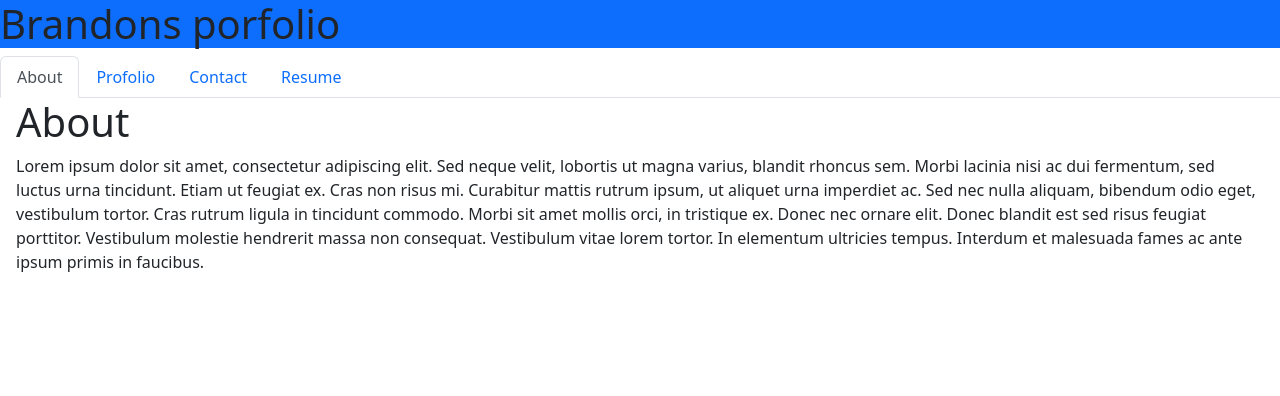
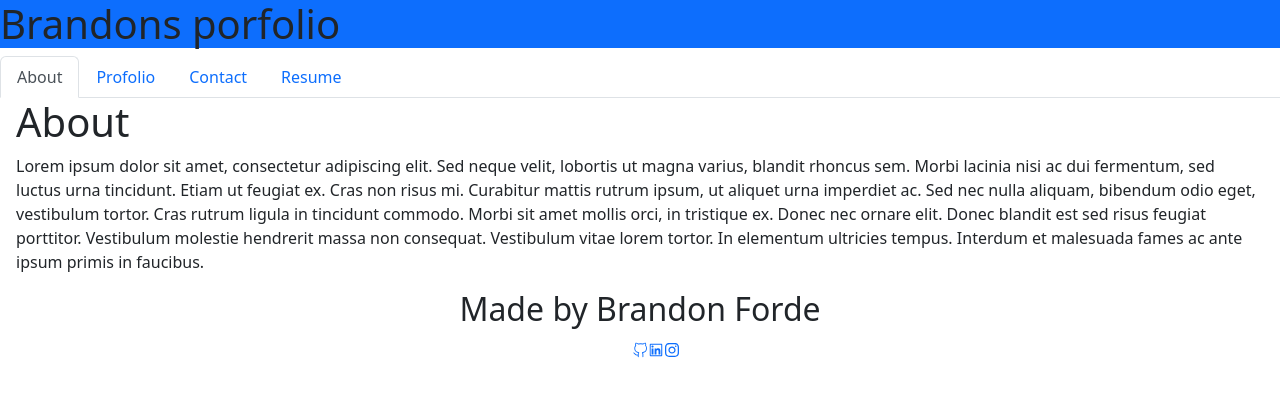
Before and after one commit to fordefam12/B-react-portfolio, a React (Vite) app: page / in a window 1280 px wide. Shown: the top 396 px of the page. Built offline with nearby package versions, Linux system fonts and the light colour scheme.

Commit message:
footer established

```diff
--- a/package.json
+++ b/package.json
@@ -15,6 +15,7 @@
     "react": "^18.2.0",
     "react-bootstrap": "^2.8.0",
     "react-dom": "^18.2.0",
+    "react-icons": "^4.10.1",
     "react-router-dom": "^6.15.0"
   },
   "devDependencies": {
--- a/src/App.jsx
+++ b/src/App.jsx
@@ -1,17 +1,19 @@
 // Bringing in the required import from 'react-router-dom'
 import { Outlet } from 'react-router-dom';
 import Nav from './components/NavTabs';
+import Footer from './components/footer';
 
 function App() {
   // The Outlet component will conditionally swap between the different pages according to the URL
   return (
     <>
-    <div className='inline'>
+    <div className='col inline'>
     <h1 className='bg-primary'>Brandons porfolio</h1>
       <Nav />
-      <main className="mx-3">
+      <main className="col mx-3">
         <Outlet />
       </main>
+      <Footer></Footer>
       </div>
     </>
   );
--- /dev/null
+++ b/src/components/footer.jsx
@@ -0,0 +1,29 @@
+import React from "react";
+import { VscGithubAlt } from "react-icons/vsc";
+import { AiOutlineLinkedin } from "react-icons/ai";
+import { FaInstagram } from "react-icons/fa";
+// import { Row } from "react-bootstrap";
+function Footer() {
+  const socialLinks = [
+    { url: "https://github.com/fordefam12", icon: <VscGithubAlt /> },
+    { url: "https://www.linkedin.com/in/fordefam12/", icon: <AiOutlineLinkedin /> },
+    { url: "https://www.instagram.com/fordefam12/", icon: <FaInstagram /> },
+  ];
+
+  return (
+    <footer class="text-center">
+      <h2>Made by Brandon Forde</h2>
+      <ul className="social-icons ">
+        {socialLinks.map((link, index) => (
+          <a class='pl-3 m-2' key={index} className="logo">
+            <a href={link.url} target="_blank" rel="noopener noreferrer">
+              {link.icon}
+            </a>
+          </a>
+        ))}
+      </ul>
+    </footer>
+  );
+}
+
+export default Footer;
```
Also changed, not shown: src/assets/github logo.jpg (added), 1 other file (tests, documents, lock files or other folders).
